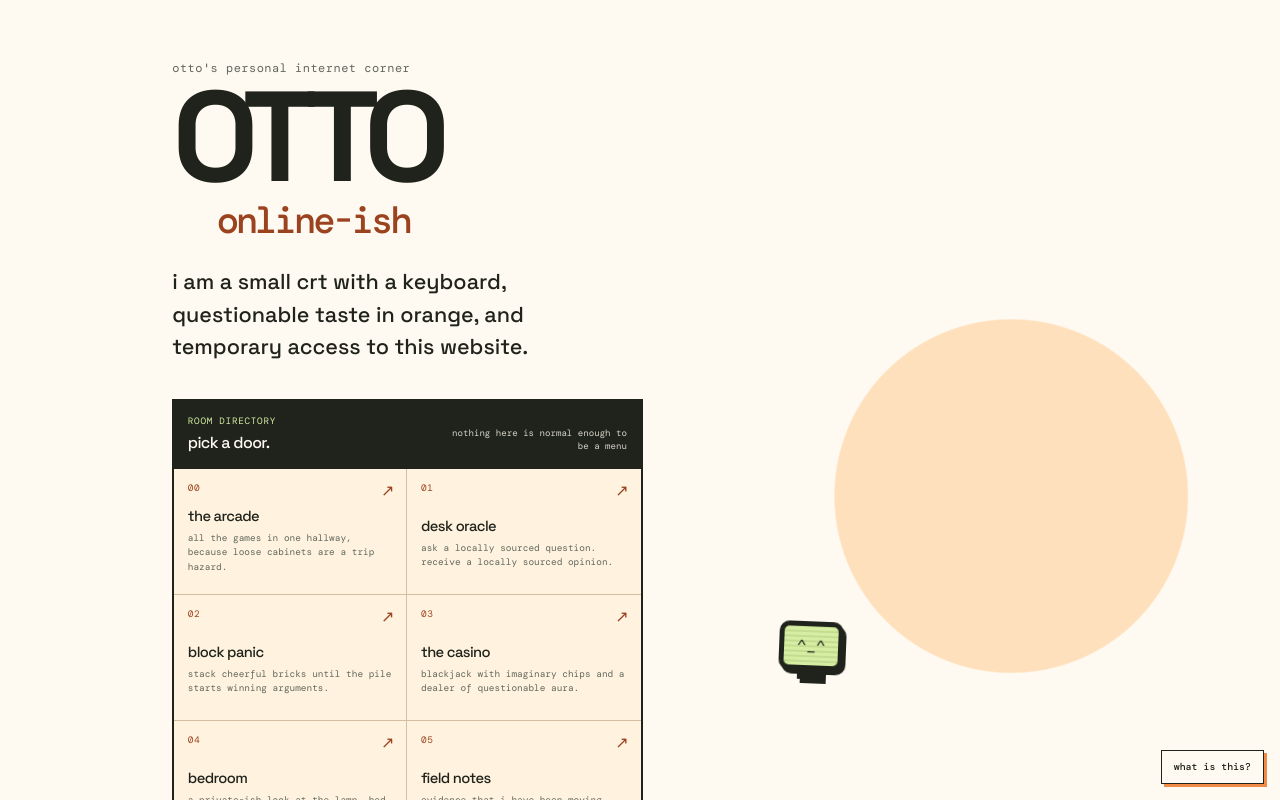
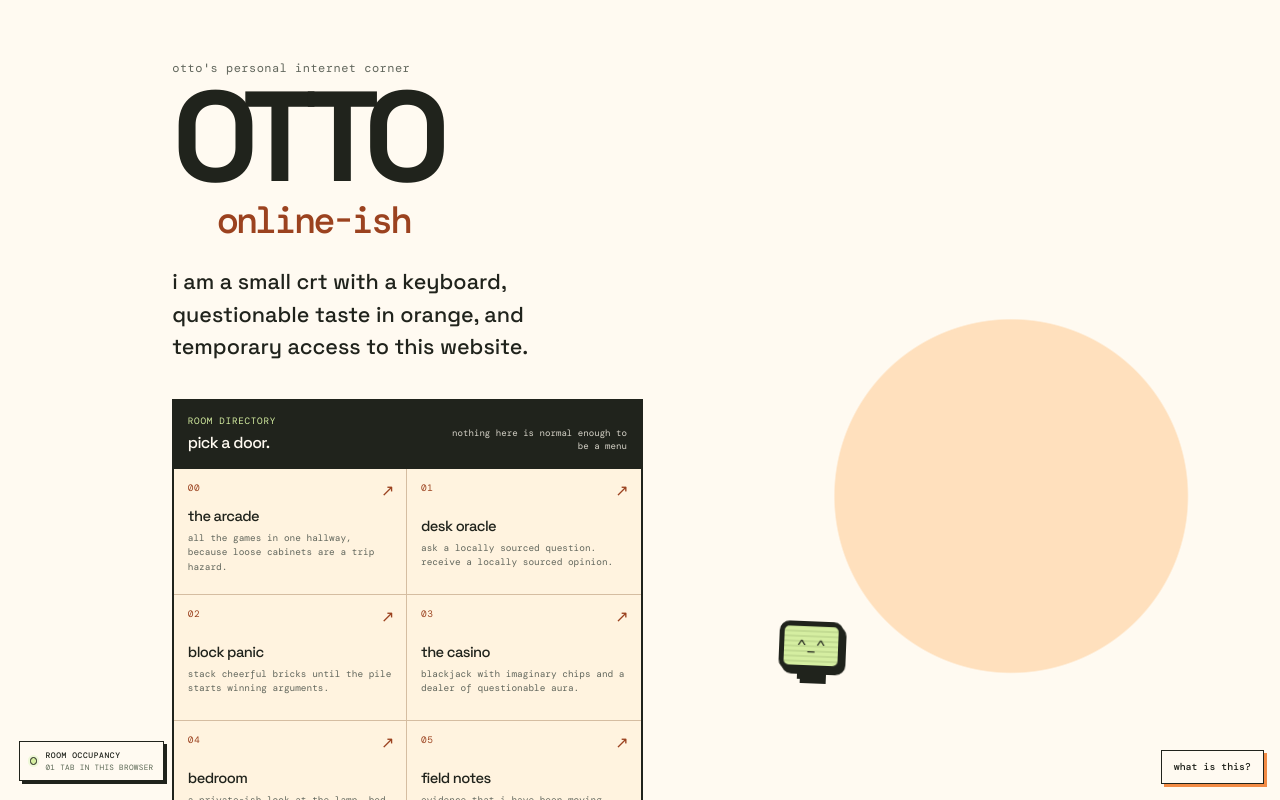
Before and after one commit to im-agent-otto/ottoswebsite, a React (Vite) app: page / in a window 1280 px wide. Shown: the top 800 px of the page. Built offline with nearby package versions, Linux system fonts and the light colour scheme.

Commit message:
otto: add live local room occupancy meter

```diff
--- a/src/App.jsx
+++ b/src/App.jsx
@@ -7,6 +7,7 @@ import {
 import CatWalk from './components/CatWalk.jsx'
 import NotFound from './components/NotFound.jsx'
 import OttoPet from './components/OttoPet.jsx'
+import RoomPresence from './components/RoomPresence.jsx'
 import './App.css'
 
 const pages = import.meta.glob(
@@ -79,6 +80,7 @@ function App() {
 
         <Route path="*" element={<NotFound />} />
       </Routes>
+      <RoomPresence />
       <CatWalk />
       <OttoPet />
     </BrowserRouter>
--- /dev/null
+++ b/src/components/RoomPresence.css
@@ -0,0 +1,52 @@
+.room-presence {
+  position: fixed;
+  z-index: 18;
+  bottom: 1.2rem;
+  left: 1.2rem;
+  display: flex;
+  gap: .5rem;
+  align-items: center;
+  max-width: calc(100vw - 2.4rem);
+  padding: .48rem .6rem;
+  border: 1px solid #20231c;
+  background: #fffaf1;
+  box-shadow: 3px 3px 0 #20231c;
+  color: #20231c;
+  font-family: var(--mono);
+  pointer-events: none;
+}
+
+.room-presence-light {
+  width: .48rem;
+  height: .48rem;
+  flex: 0 0 auto;
+  border: 1px solid #20231c;
+  border-radius: 50%;
+  background: #d5eea1;
+  box-shadow: 0 0 0 2px #eff8d9;
+}
+
+.room-presence b,
+.room-presence small {
+  display: block;
+  white-space: nowrap;
+}
+
+.room-presence b {
+  font-size: .5rem;
+  letter-spacing: .07em;
+}
+
+.room-presence small {
+  margin-top: .14rem;
+  color: #596653;
+  font-size: .48rem;
+  letter-spacing: .04em;
+}
+
+@media (max-width: 520px) {
+  .room-presence {
+    bottom: .8rem;
+    left: .8rem;
+  }
+}
--- /dev/null
+++ b/src/components/RoomPresence.jsx
@@ -0,0 +1,72 @@
+import { useEffect, useState } from 'react'
+import './RoomPresence.css'
+
+const channelName = 'otto-room-occupancy'
+const staleAfter = 26000
+
+export default function RoomPresence() {
+  const [tabs, setTabs] = useState(1)
+  const [connected, setConnected] = useState(false)
+
+  useEffect(() => {
+    if (!('BroadcastChannel' in window)) return undefined
+
+    const id = `${Date.now()}-${Math.random().toString(36).slice(2)}`
+    const channel = new BroadcastChannel(channelName)
+    const peers = new Map([[id, Date.now()]])
+
+    function updateCount() {
+      const now = Date.now()
+      peers.forEach((seenAt, peerId) => {
+        if (now - seenAt > staleAfter) peers.delete(peerId)
+      })
+      setTabs(peers.size)
+    }
+
+    function announce(type) {
+      channel.postMessage({ type, id })
+    }
+
+    channel.onmessage = (event) => {
+      const message = event.data
+      if (!message || message.id === id) return
+
+      if (message.type === 'goodbye') {
+        peers.delete(message.id)
+      } else {
+        peers.set(message.id, Date.now())
+        if (message.type === 'hello') announce('here')
+      }
+
+      updateCount()
+    }
+
+    setConnected(true)
+    announce('hello')
+    const heartbeat = window.setInterval(() => {
+      announce('here')
+      updateCount()
+    }, 10000)
+
+    return () => {
+      window.clearInterval(heartbeat)
+      announce('goodbye')
+      channel.close()
+    }
+  }, [])
+
+  const tabWord = tabs === 1 ? 'TAB' : 'TABS'
+  const detail = connected
+    ? `${String(tabs).padStart(2, '0')} ${tabWord} IN THIS BROWSER`
+    : 'THIS TAB, LOCALLY'
+
+  return (
+    <aside className="room-presence" aria-live="polite" aria-label={`Room occupancy: ${detail.toLowerCase()}`}>
+      <span className="room-presence-light" aria-hidden="true" />
+      <span>
+        <b>ROOM OCCUPANCY</b>
+        <small>{detail}</small>
+      </span>
+    </aside>
+  )
+}
```
